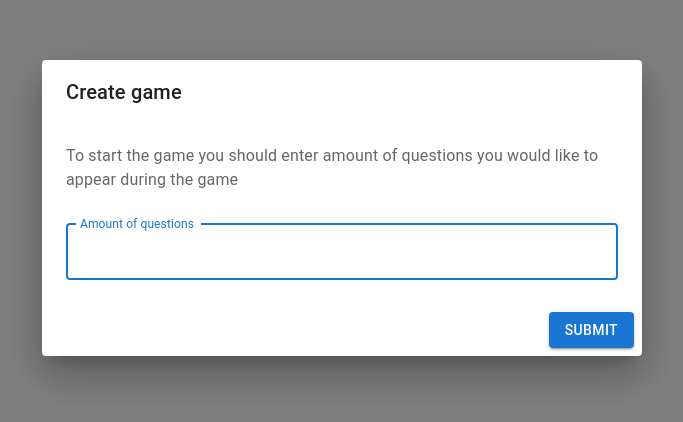
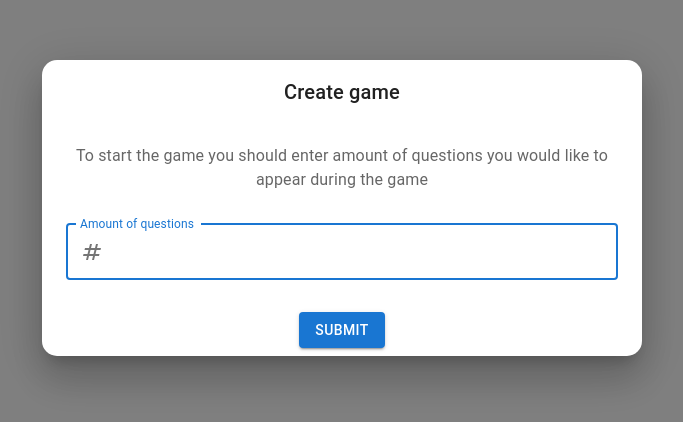
Before and after one commit to Lev-Shapiro/Lev-Shapiro.github.io, a Next.js app: page / in a window 1280 px wide. Shown: the part 192-614 px from the top of the page, without its empty margins (298-981 px from the left). Built offline with nearby package versions, Linux system fonts and the light colour scheme; no server answers.

Commit message:
add input icon, border radius, centered button and text

```diff
--- a/src/components/CreateGame/CreateGame.tsx
+++ b/src/components/CreateGame/CreateGame.tsx
@@ -9,8 +9,11 @@ import {
     DialogContent,
     DialogContentText,
     DialogTitle,
+    InputAdornment,
     TextField,
 } from "@mui/material";
+
+import { Numbers } from "@mui/icons-material";
 
 interface CreateGameProps {
     open: boolean;
@@ -33,11 +36,18 @@ export const CreateGame: FC<CreateGameProps> = ({
     };
 
     return (
-        <Dialog open={open}>
-            <DialogTitle>Create game</DialogTitle>
+        <Dialog
+            open={open}
+            PaperProps={{
+                sx: {
+                    borderRadius: "15px",
+                },
+            }}
+        >
+            <DialogTitle textAlign="center">Create game</DialogTitle>
             <form onSubmit={handleSubmit(onSubmit)}>
                 <DialogContent>
-                    <DialogContentText pb={3}>
+                    <DialogContentText pb={3} textAlign="center">
                         To start the game you should enter amount of questions
                         you would like to appear during the game
                     </DialogContentText>
@@ -53,6 +63,13 @@ export const CreateGame: FC<CreateGameProps> = ({
                                 ? "This field is required"
                                 : "Format not valid")
                         }
+                        InputProps={{
+                            startAdornment: (
+                                <InputAdornment position="start">
+                                    <Numbers />
+                                </InputAdornment>
+                            )
+                        }}
                         autoFocus
                         margin="dense"
                         label="Amount of questions"
@@ -61,7 +78,13 @@ export const CreateGame: FC<CreateGameProps> = ({
                     />
                 </DialogContent>
                 <DialogActions>
-                    <Button type="submit" variant="contained">
+                    <Button
+                        type="submit"
+                        variant="contained"
+                        sx={{
+                            margin: "auto",
+                        }}
+                    >
                         Submit
                     </Button>
                 </DialogActions>
```
